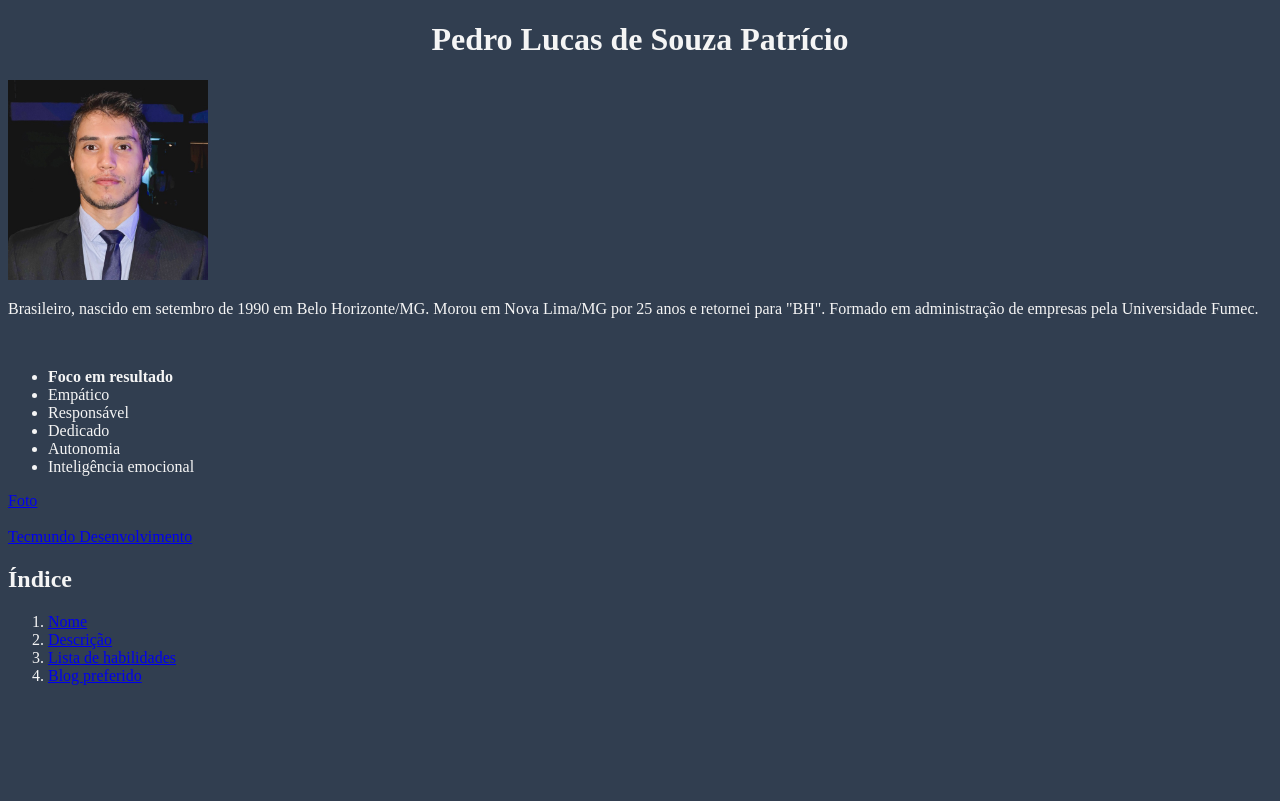
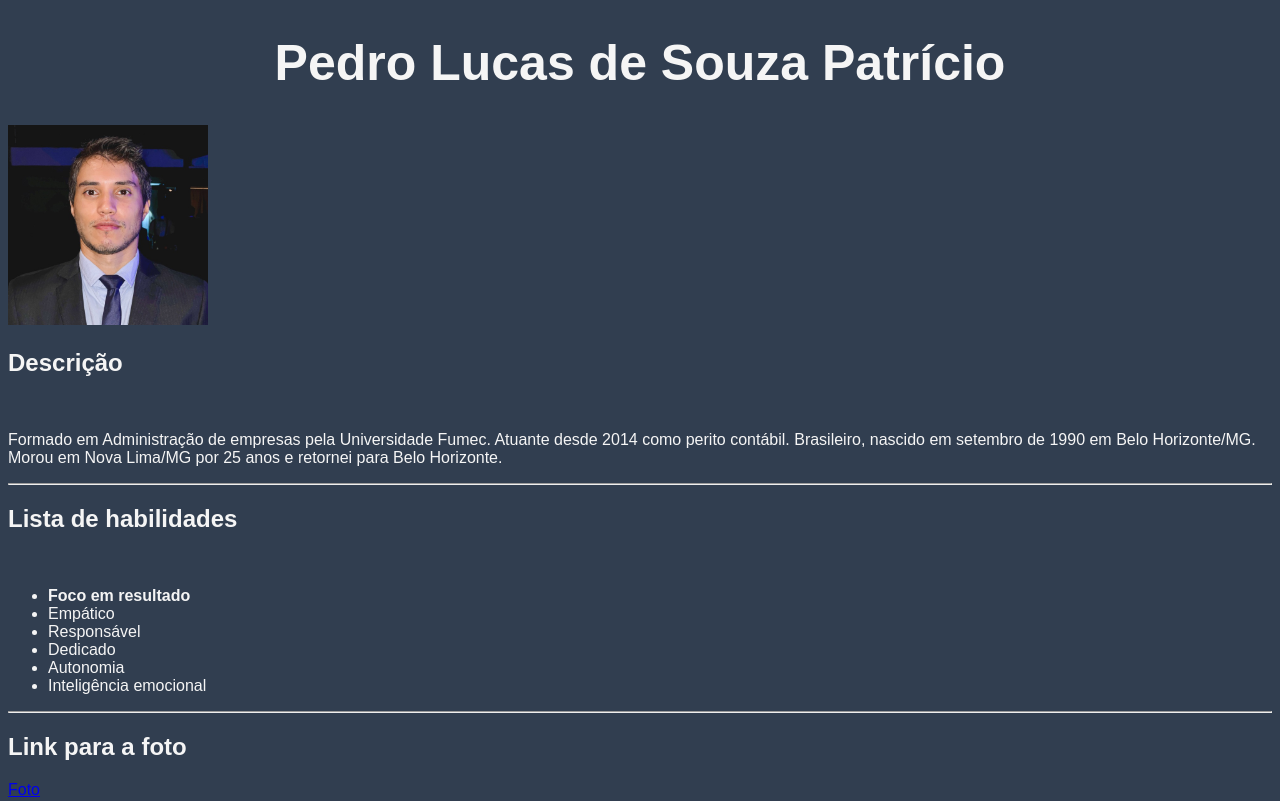
Before and after one commit to pedrolspatricio/pedrolspatricio.github.io, a plain HTML site: page index.html in a window 1280 px wide. Shown: the top 801 px of the page. Drawn offline with Linux system fonts and the light colour scheme.

Commit message:
Alteração do nome e inserção de títulos

```diff
--- a/index.html
+++ b/index.html
@@ -5,20 +5,22 @@
     <meta http-equiv="X-UA-Compatible" content="IE=edge">
     <meta name="viewport" content="width=device-width, initial-scale=1.0">
     <title>Portifólio Pedro Patrício</title>
+    <link rel="stylesheet" href="Fontes/Montserrat/static">
     <style>
 
         body{
             background-color: #313E50;
+            font-family: 'Montserrat', sans-serif;
             color: whitesmoke;
         }
 
         h1{
             text-align: center;
+            font-weight: bolder;
+            font-size: 50px;
         }
 
-        img{
-            text-align: center;
-        }
+
 
     </style>
 </head>
@@ -26,8 +28,13 @@
     <h1 id="nome"> Pedro Lucas de Souza Patrício</h1>
 
     <img id="foto" src="Pedro perfil.jpg" alt="Foto de Pedro Patrício de perfil" width="200px">
+    <h2>Descrição</h2>
+    <br>
+        <p id="descrição"> Formado em Administração de empresas pela Universidade Fumec. Atuante desde 2014 como perito contábil.
+        Brasileiro, nascido em setembro de 1990 em Belo Horizonte/MG. Morou em Nova Lima/MG por 25 anos e retornei para Belo Horizonte. </p>
+    <hr>
 
-    <p id="descrição"> Brasileiro, nascido em setembro de 1990 em Belo Horizonte/MG. Morou em Nova Lima/MG por 25 anos e retornei para "BH". Formado em administração de empresas pela Universidade Fumec.</p>
+    <h2>Lista de habilidades</h2>
     <br>
 
     <ul id="lista de habilidades">
@@ -38,7 +45,8 @@
         <li>Autonomia</li>
         <li>Inteligência emocional</li>
     </ul>
-
+    <hr>
+    <h2>Link para a foto</h2>
     <a href="#foto" target="">Foto</a>
     <br>
     <br>
```
